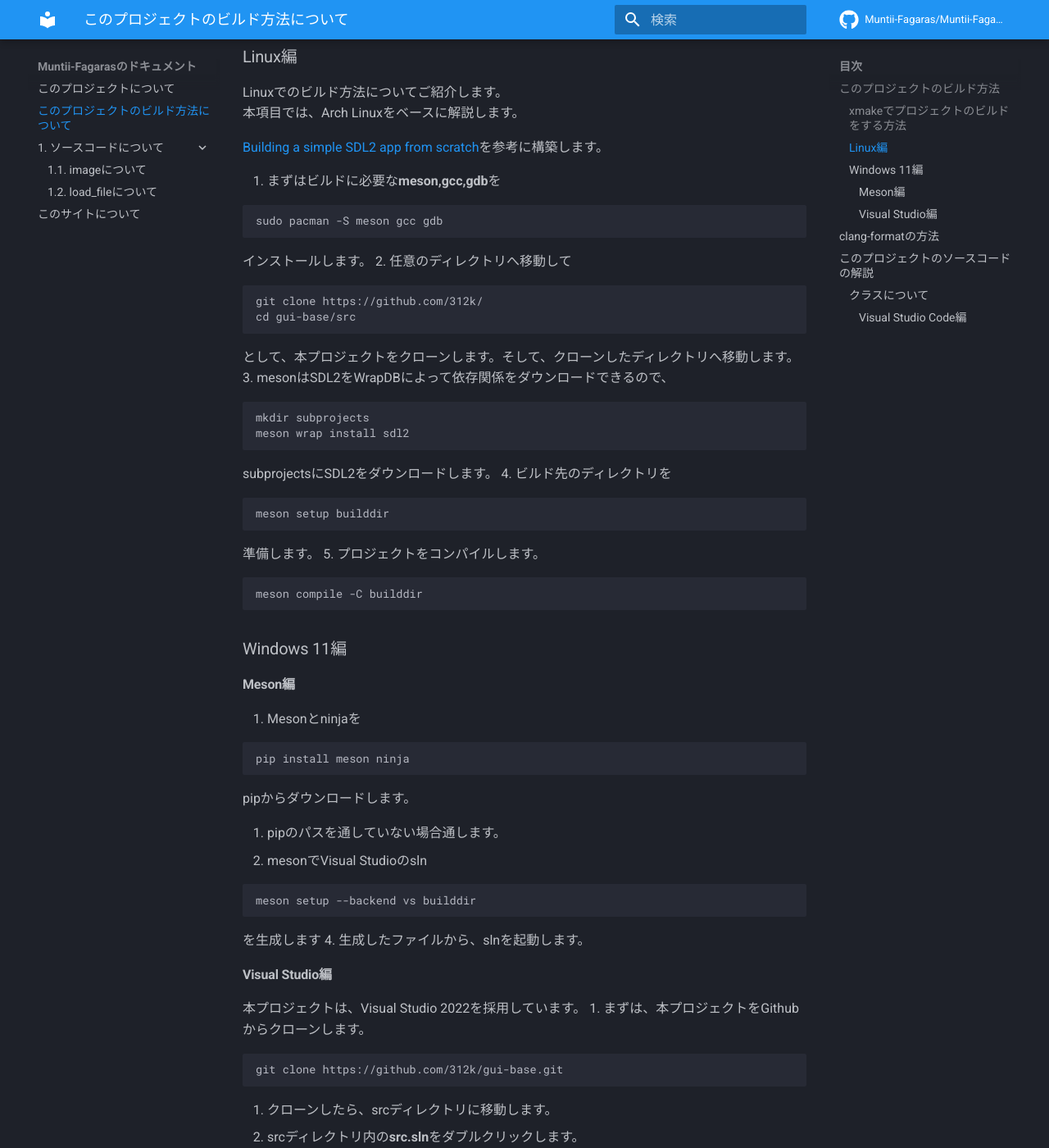
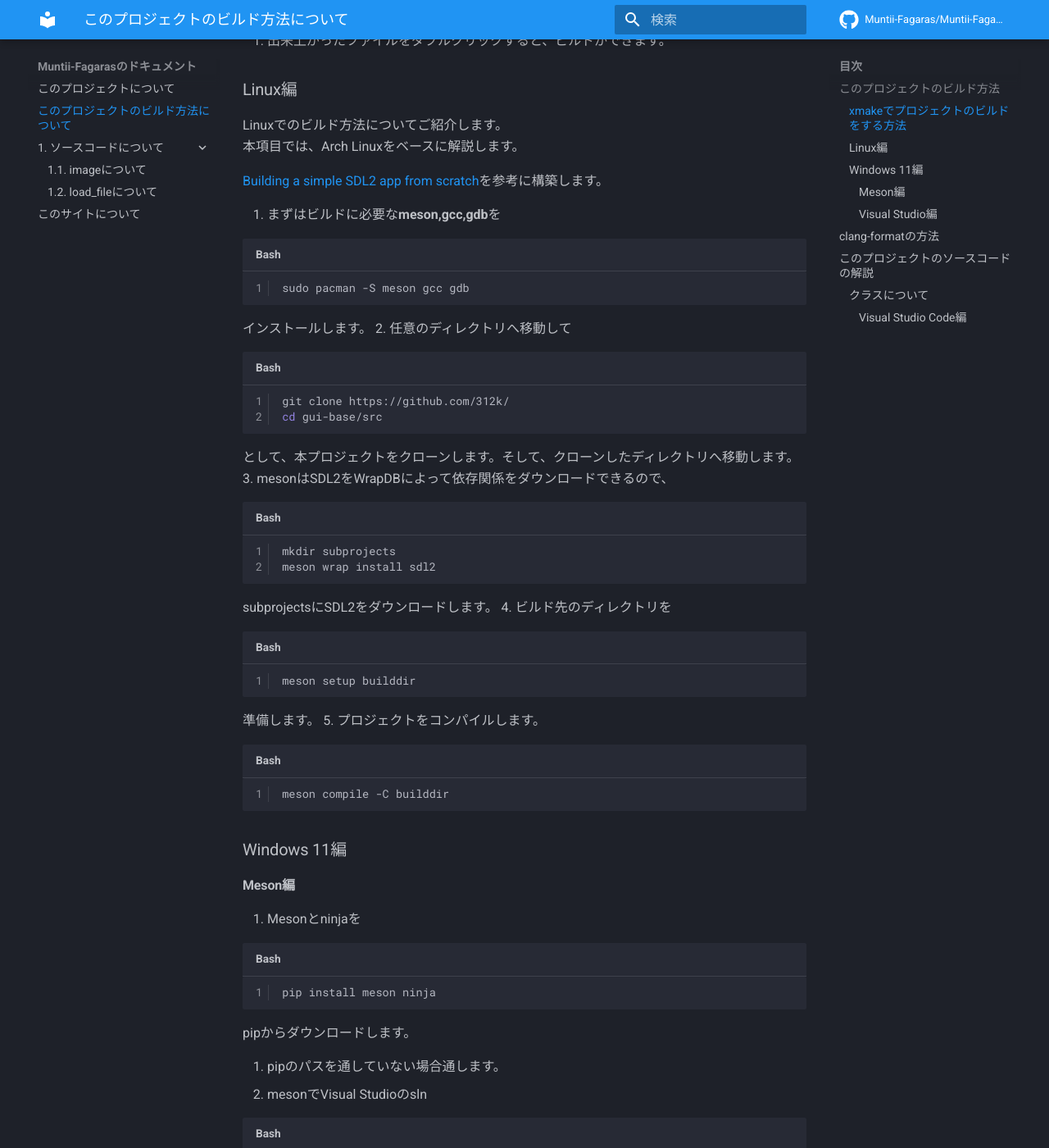
Before and after one commit to Muntii-Fagaras/Muntii-Fagaras.github.io, an MkDocs documentation site: the page built from docs/CONTRIBUTING.md, in a window 1280 px wide and 1400 px high, scrolled down 495 px. Shown: the whole window at 82% size. Built offline with MkDocs 1.6.1 and Material for MkDocs 9.7.7, drawn with Linux system fonts in a browser that asks for light colours; comment, search, counter and statistics services are not loaded; the version menu is left out; some of the changed text lies outside the part shown.

Commit message:
Update mkdocs.yml

```diff
--- a/mkdocs.yml
+++ b/mkdocs.yml
@@ -52,6 +52,11 @@ plugins:
       lang: ja
 markdown_extensions:
   - attr_list
+  - pymdownx.highlight:
+      use_pygments: true
+      linenums: true
+      auto_title: true
+  - pymdownx.superfences
   - pymdownx.emoji:
       emoji_index: !!python/name:materialx.emoji.twemoji
       emoji_generator: !!python/name:materialx.emoji.to_svg
```
